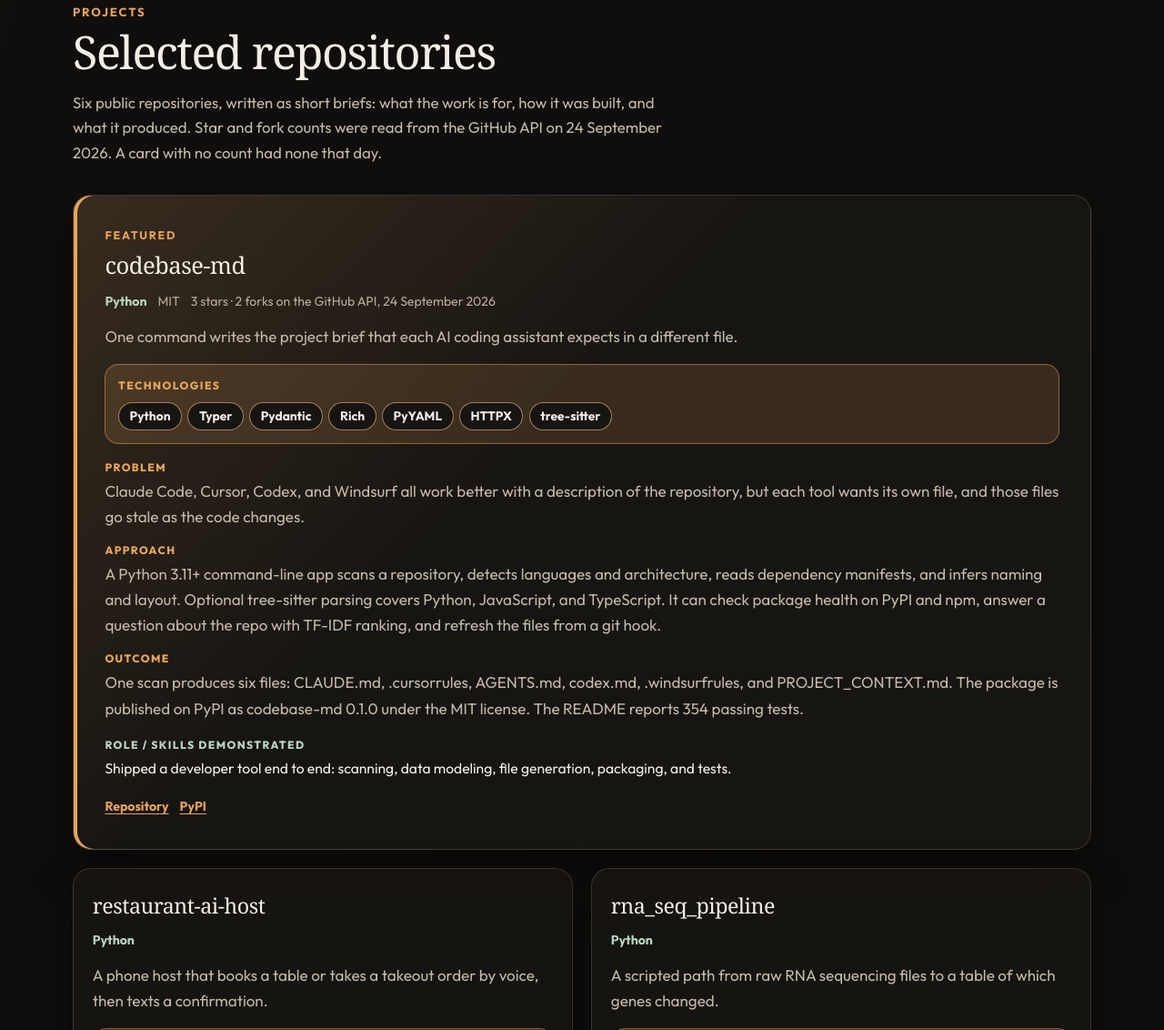
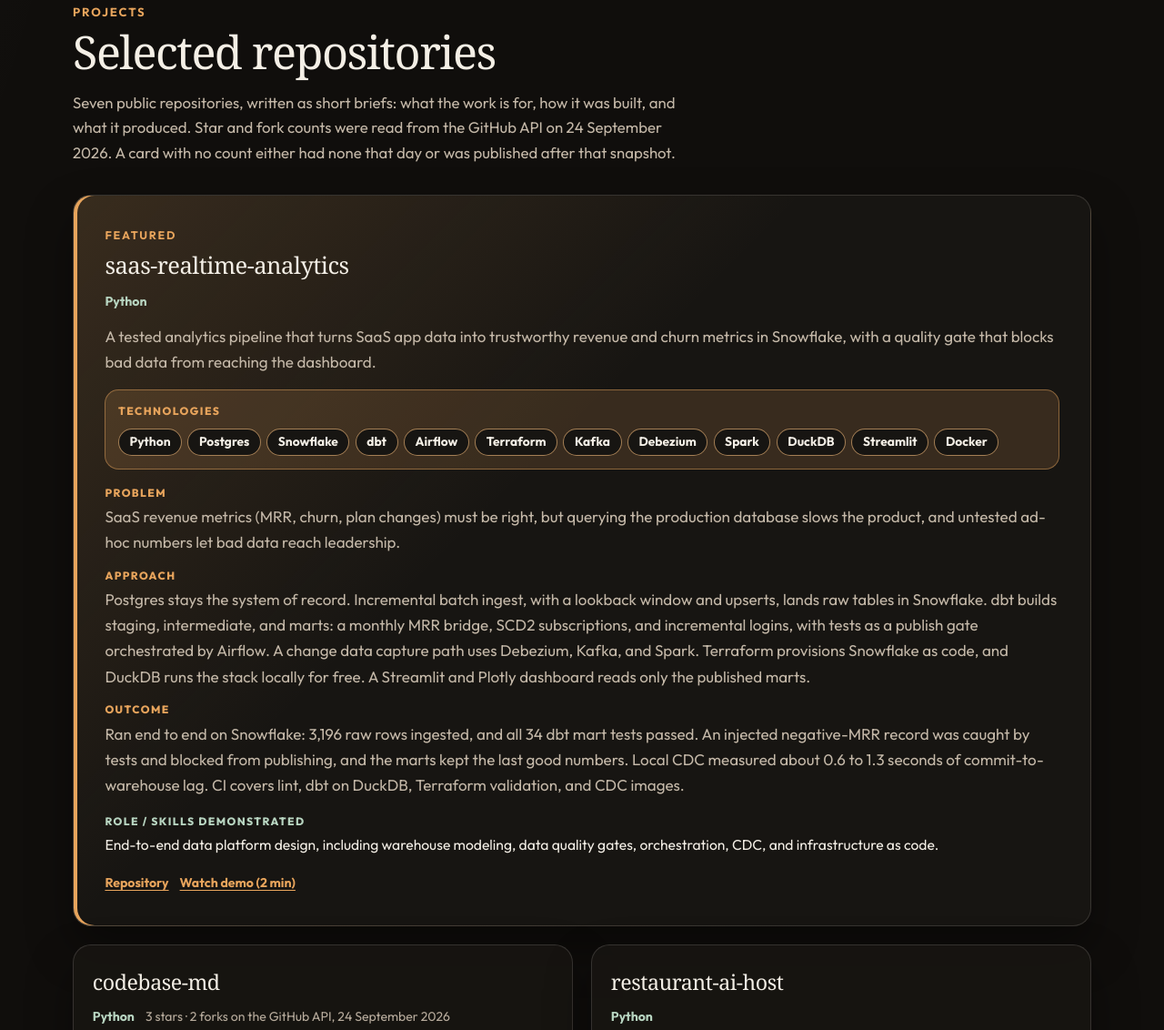
Before and after one commit to sauravanand542/sauravanand542.github.io, an Astro site: page / in a window 1280 px wide. Shown: the part 3523-4655 px from the top of the page at 91% size. Built offline with nearby package versions, Linux system fonts and the light colour scheme; Astro itself is replaced by a stand-in of ours.

Commit message:
Feature saas-realtime-analytics project card
Add the Snowflake analytics pipeline as the featured card and return
codebase-md to the regular grid. The demo link points at the narrated
video, and the skills list gains the warehouse and streaming tools
that repository actually uses.

```diff
--- a/src/components/Projects.astro
+++ b/src/components/Projects.astro
@@ -26,8 +26,8 @@
       <p class="kicker">Projects</p>
       <h2 id="projects-heading">Selected repositories</h2>
       <p class="section-intro">
-        Six public repositories, written as short briefs: what the work is for, how it was built, and what it produced.
-        Star and fork counts were read from the GitHub API on {asOf}. A card with no count had none that day.
+        Seven public repositories, written as short briefs: what the work is for, how it was built, and what it produced.
+        Star and fork counts were read from the GitHub API on {asOf}. A card with no count either had none that day or was published after that snapshot.
       </p>
     </header>
 
--- a/src/data/profile.ts
+++ b/src/data/profile.ts
@@ -37,6 +37,8 @@
  * join date, and public repository count are from the GitHub API for
  * @sauravanand542. Project copy, tags, and links are from those public
  * repositories (source, dependencies, and READMEs), fetched the same day.
+ * saas-realtime-analytics was read from that public repository on 2026-10-03.
+ * Its star and fork counts are omitted so they are not dated to this snapshot.
  */
 
 export interface ProfileLink {
@@ -175,6 +177,11 @@
         "Delta Lake",
         "DuckDB",
         "Airflow",
+        "Snowflake",
+        "dbt",
+        "Kafka",
+        "Debezium",
+        "Terraform",
         "PostgreSQL",
         "SQLAlchemy",
         "Selenium",
@@ -185,6 +192,7 @@
       items: [
         "Power BI",
         "Tableau",
+        "Streamlit",
         "Excel",
         "SAP",
         "pandas",
@@ -221,8 +229,51 @@
   ] as SkillGroup[],
   projects: [
     {
+      title: "saas-realtime-analytics",
+      featured: true,
+      language: "Python",
+      repo: "https://github.com/sauravanand542/saas-realtime-analytics",
+      links: [
+        {
+          label: "Watch demo (2 min)",
+          href: "https://github.com/sauravanand542/saas-realtime-analytics/blob/main/docs/demo/saas-realtime-analytics-demo.mp4",
+        },
+      ],
+      tags: [
+        "Python",
+        "Postgres",
+        "Snowflake",
+        "dbt",
+        "Airflow",
+        "Terraform",
+        "Kafka",
+        "Debezium",
+        "Spark",
+        "DuckDB",
+        "Streamlit",
+        "Docker",
+      ],
+      summary:
+        "A tested analytics pipeline that turns SaaS app data into trustworthy revenue and churn metrics in Snowflake, with a quality gate that blocks bad data from reaching the dashboard.",
+      points: [
+        {
+          label: "Problem",
+          text: "SaaS revenue metrics (MRR, churn, plan changes) must be right, but querying the production database slows the product, and untested ad-hoc numbers let bad data reach leadership.",
+        },
+        {
+          label: "Approach",
+          text: "Postgres stays the system of record. Incremental batch ingest, with a lookback window and upserts, lands raw tables in Snowflake. dbt builds staging, intermediate, and marts: a monthly MRR bridge, SCD2 subscriptions, and incremental logins, with tests as a publish gate orchestrated by Airflow. A change data capture path uses Debezium, Kafka, and Spark. Terraform provisions Snowflake as code, and DuckDB runs the stack locally for free. A Streamlit and Plotly dashboard reads only the published marts.",
+        },
+        {
+          label: "Outcome",
+          text: "Ran end to end on Snowflake: 3,196 raw rows ingested, and all 34 dbt mart tests passed. An injected negative-MRR record was caught by tests and blocked from publishing, and the marts kept the last good numbers. Local CDC measured about 0.6 to 1.3 seconds of commit-to-warehouse lag. CI covers lint, dbt on DuckDB, Terraform validation, and CDC images.",
+        },
+      ],
+      demonstrated:
+        "End-to-end data platform design, including warehouse modeling, data quality gates, orchestration, CDC, and infrastructure as code.",
+    },
+    {
       title: "codebase-md",
-      featured: true,
       language: "Python",
       license: "MIT",
       stars: 3,
```
